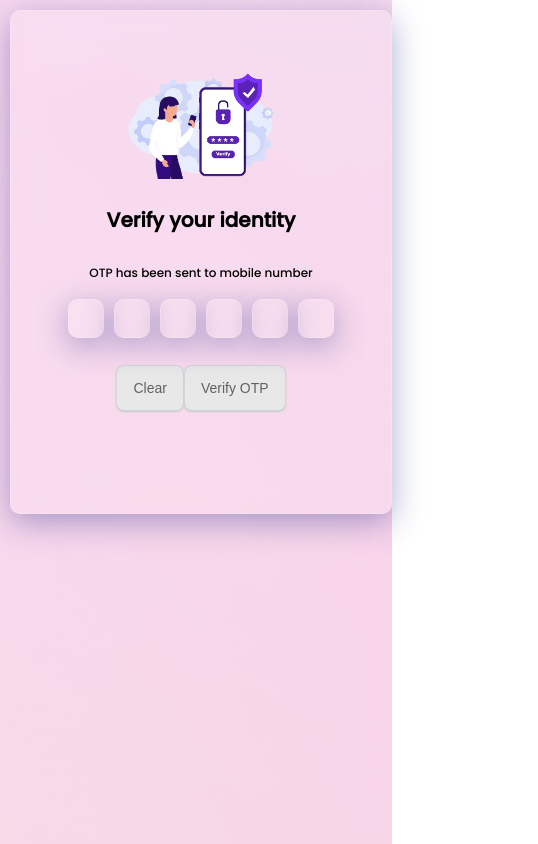
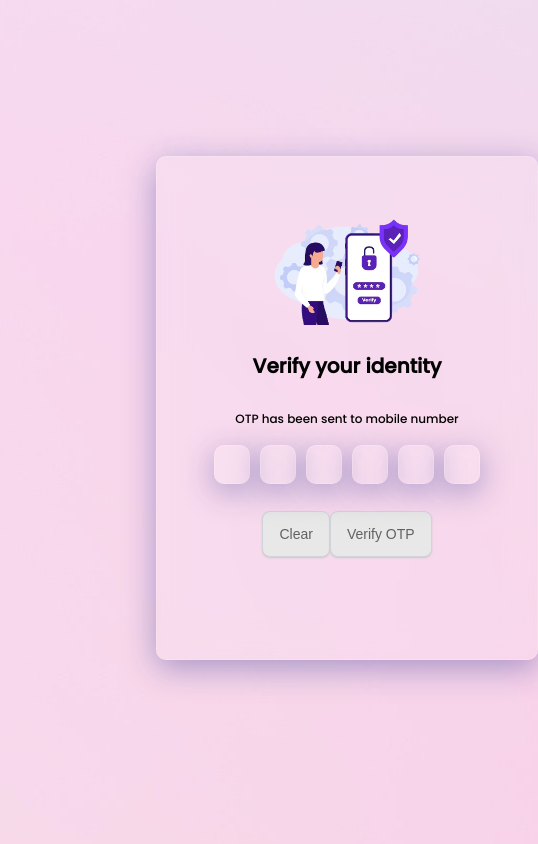
Before and after one commit to AshwiniParaye1/Verification, a React (Create React App) app: page /verify in a window 390 px wide. Shown: the whole page, 538 px wide, since content can reach past the window. Built offline with nearby package versions, Linux system fonts and the light colour scheme; a web font is replaced by a local one.

Commit message:
css modified

```diff
--- a/src/styles/OTP.css
+++ b/src/styles/OTP.css
@@ -66,7 +66,7 @@
   .wrapper {
     height: auto;
     width: 300px;
-    margin: 10px; /* Add equal margin from all sides */
+    margin: 40%; /* Add equal margin from all sides */
   }
 
   .imgc {
--- a/src/styles/Phone.css
+++ b/src/styles/Phone.css
@@ -118,7 +118,7 @@ button:focus-visible {
     padding: 10px;
     width: 90%;
     margin: auto;
-    margin-top: 10%;
+    margin-top: 30%;
   }
 
   .input-wrap {
```
